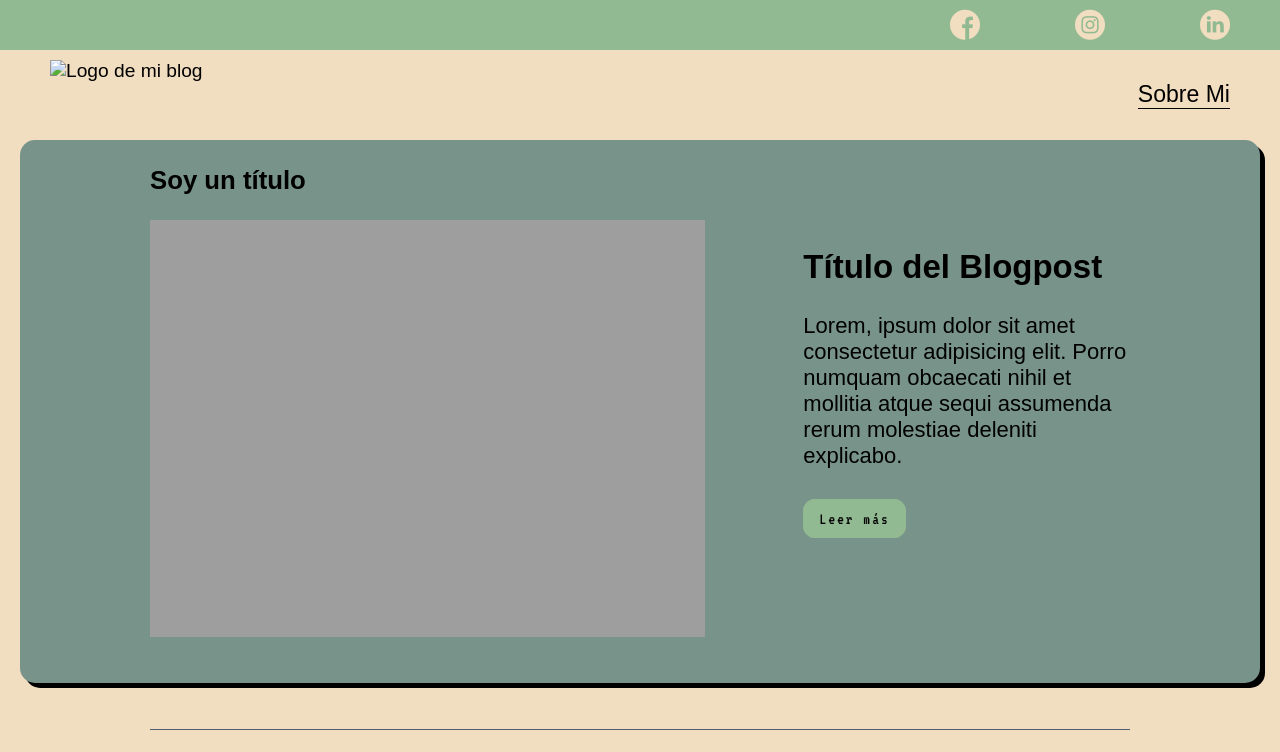
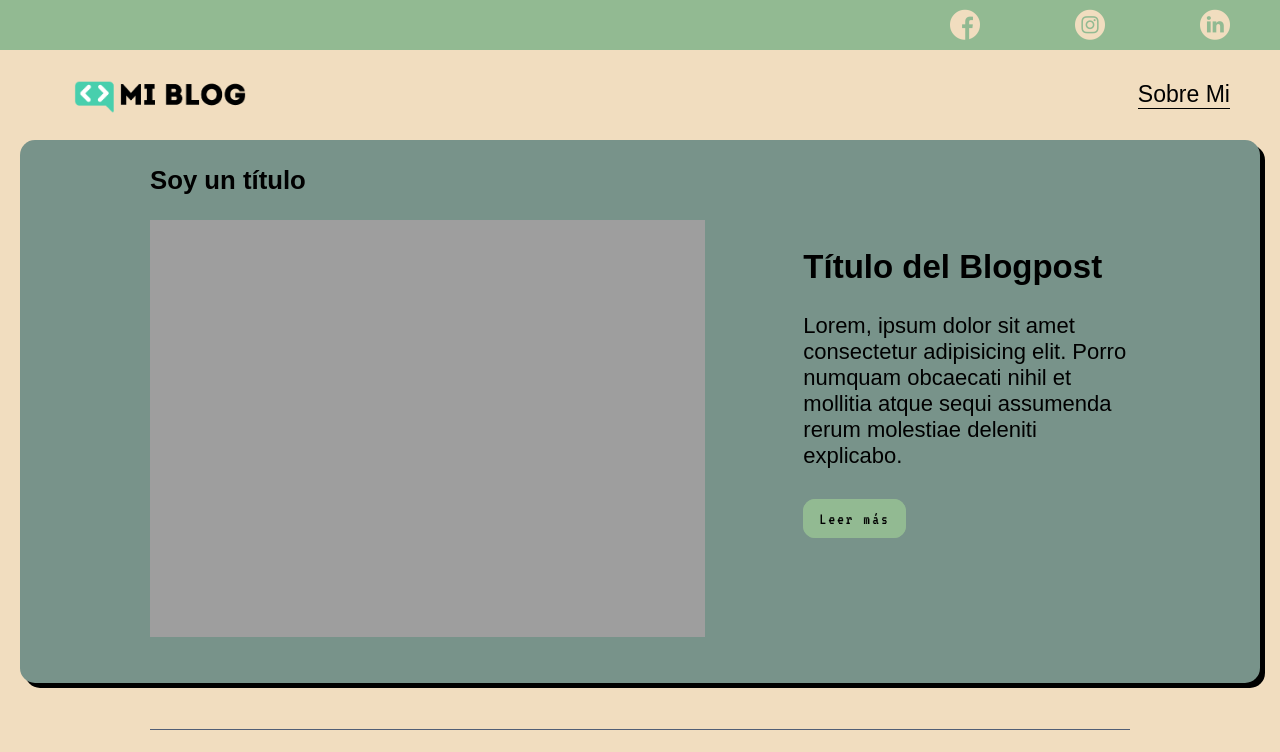
Before and after one commit to ElectricWiz/platziBlog, a plain HTML site: page blogs.html in a window 1280 px wide. Shown: the top 752 px of the page. Drawn offline with Linux system fonts and the light colour scheme; the site is published under a folder, as on GitHub Pages, so addresses that start at the root find nothing; a web font is replaced by a local one.

Commit message:
Update blogs.html

```diff
--- a/blogs.html
+++ b/blogs.html
@@ -19,7 +19,7 @@
         </section>
         <nav>
             <section class="nav-logo-container">
-                <a href=""><img src="/assets/img/Logo-negro.png" alt="Logo de mi blog"></a>
+                <a href=""><img src="assets/img/Logo-negro.png" alt="Logo de mi blog"></a>
             </section>
             <section class="profile-link">
                 <a href="perfil.html">Sobre Mi</a>
```
